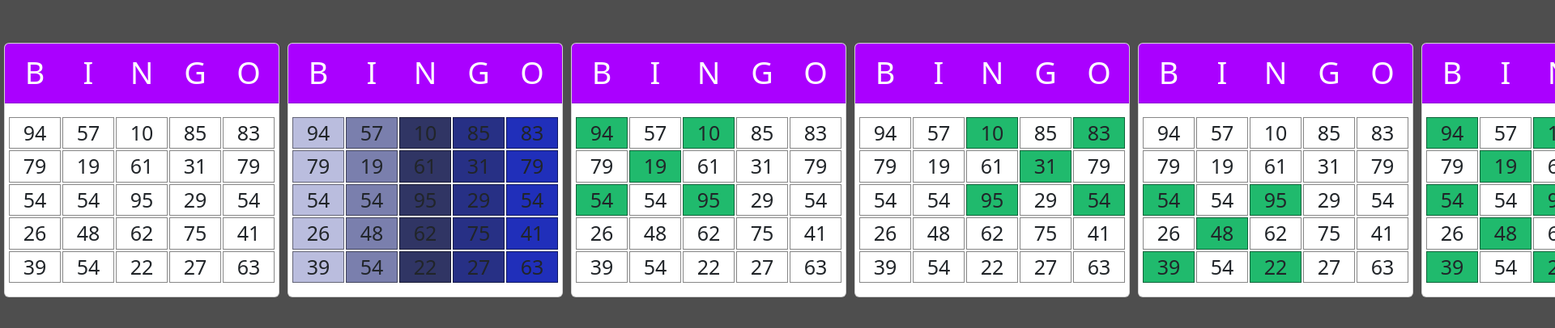
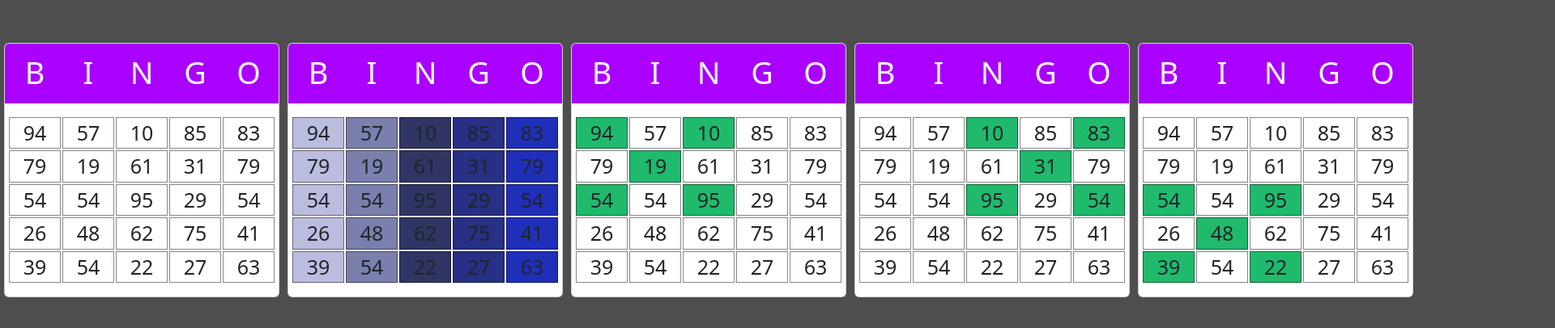
Before and after one commit to JohanCuellar07/arreglos-html, a plain HTML site: page bingo/index.html in a window 1280 px wide. Shown: the top 406 px of the page at 81% size, 1920 px wide, since content can reach past the window. Drawn offline with Linux system fonts and the light colour scheme.

Commit message:
2024.07.27.01.16

```diff
--- a/bingo/index.html
+++ b/bingo/index.html
@@ -14,7 +14,6 @@
         <div class="col-7" id="bingoX1"></div>
         <div class="col-7" id="bingoX2"></div>
         <div class="col-7" id="bingoX3"></div>
-        <div class="col-7" id="bingoX"></div>
         <div class="col-7" id="bingoXBig"></div>
     </div>
     <script src="js/bingo.js"></script>
```
